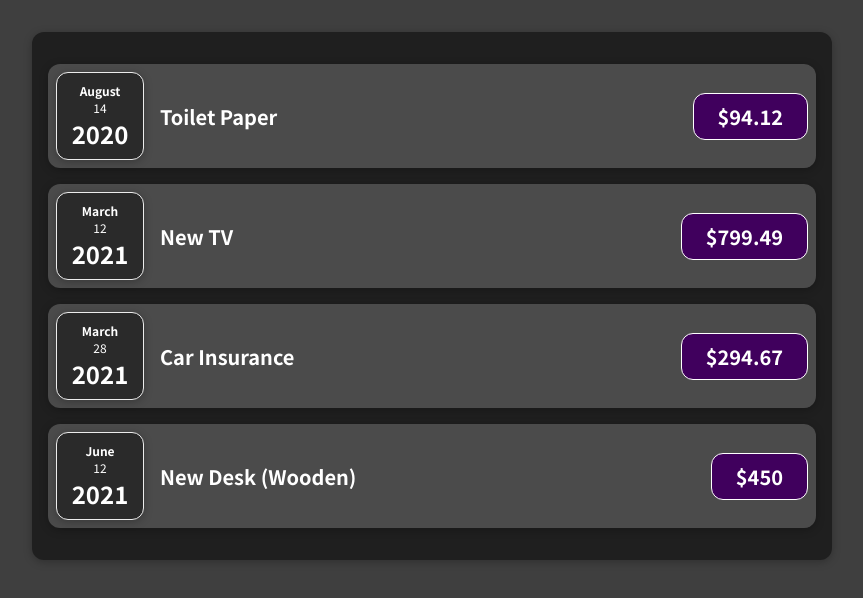
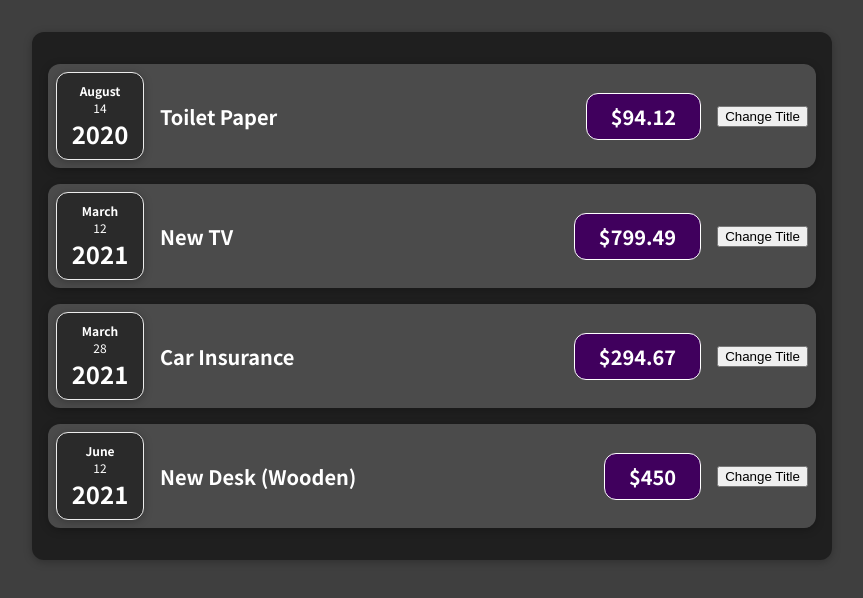
Before and after one commit to aapan-m13/learning-react, a React (Create React App) app in the folder course 2/react-complete-guide/: page / in a window 1280 px wide. Shown: the top 598 px of the page, without its empty margins (208-1071 px from the left). Built offline with nearby package versions, Linux system fonts and the light colour scheme.

Commit message:
use state

```diff
--- a/course 2/react-complete-guide/src/components/Expense/ExpenseItem/ExpenseItem.js
+++ b/course 2/react-complete-guide/src/components/Expense/ExpenseItem/ExpenseItem.js
@@ -1,16 +1,21 @@
-import React from "react";
+import React, { useState } from "react";
 import "./ExpenseItem.css";
 import ExpenseDate from "../ExpenseDate/ExpenseDate";
 import Card from "../../UI/Card/Card";
 
 export default function ExpenseItem(props) {
-  // console.log(props.data);
+  const [title, setTitle] = useState(props.data.title);
+
+  const changeTitle = () => {
+    setTitle("updated");
+  };
   return (
     <Card className="expense-item">
       <ExpenseDate date={props.data.date}></ExpenseDate>
       <div className="expense-item__description">
-        <h2>{props.data.title}</h2>
+        <h2>{title}</h2>
         <div className="expense-item__price">{`$${props.data.amount}`}</div>
+        <button onClick={changeTitle}>Change Title</button>
       </div>
     </Card>
   );
--- a/course 2/react-complete-guide/src/components/UI/Card/Card.js
+++ b/course 2/react-complete-guide/src/components/UI/Card/Card.js
@@ -1,7 +1,6 @@
 import React from "react";
 import "./card.css";
 
-export default function (props) {
-  console.log(props);
+export default function Card(props) {
   return <div className={"card " + props.className}>{props.children}</div>;
 }
```
